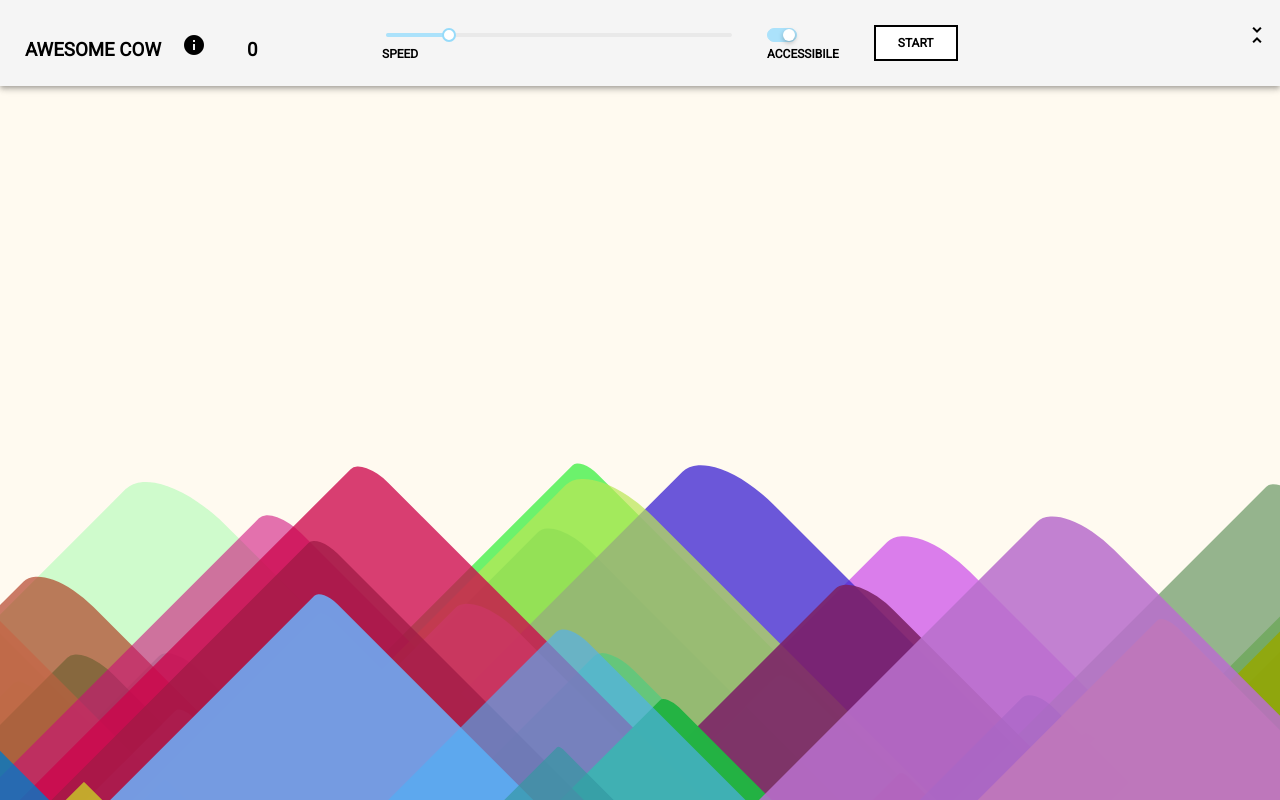
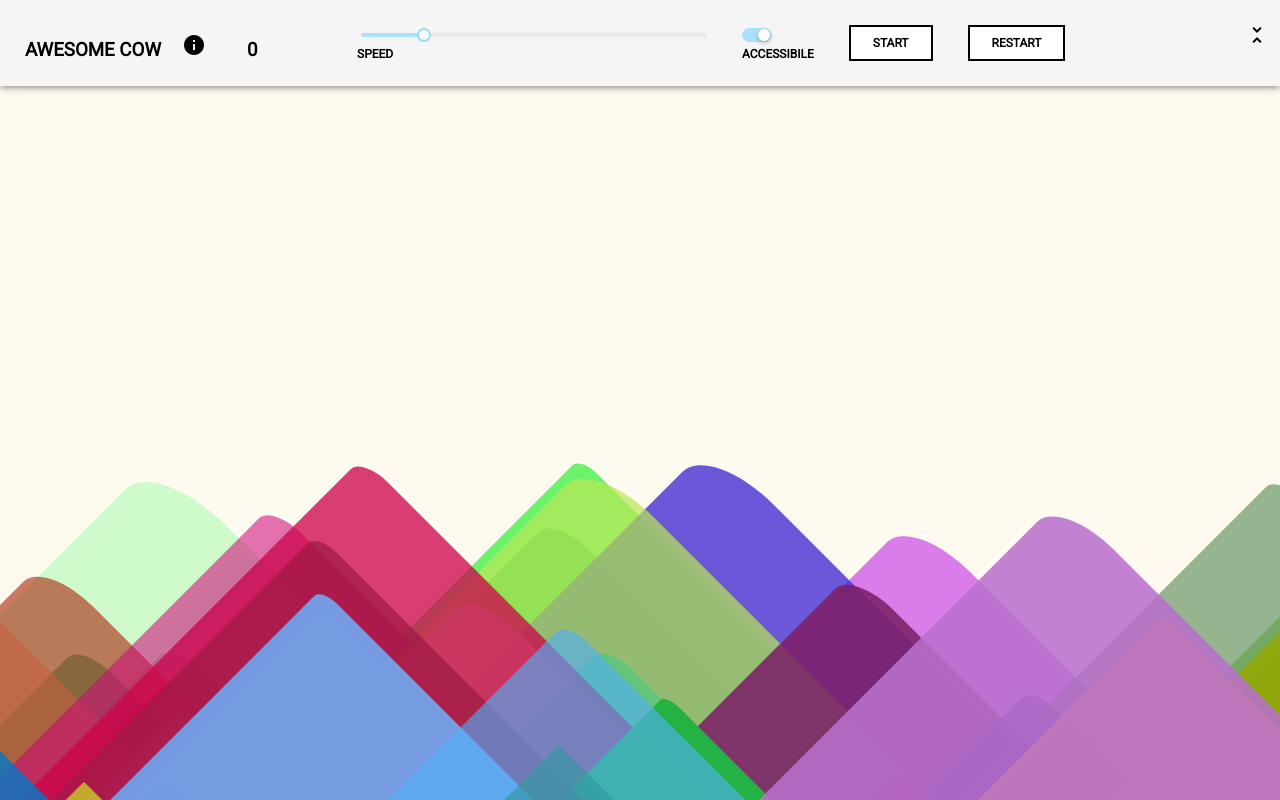
Before and after one commit to mlinvilleengler/dots, a React (Create React App) app: page / in a window 1280 px wide. Built offline with nearby package versions, Linux system fonts and the light colour scheme.

Commit message:
feat(toolbar): restart button

```diff
--- a/src/components/Toolbar.js
+++ b/src/components/Toolbar.js
@@ -1,6 +1,7 @@
 import React, { Component } from 'react'
 import { connect } from 'react-redux'
 import {
+  restart,
   toggleGameActiveState,
   toggleInfoVisibility
 } from '../redux/control-actions'
@@ -21,6 +22,7 @@ const mapStateToProps = ({
   buttonText: gameActive
     ? config.content.toolbar.pauseText
     : config.content.toolbar.startText,
+  restartText: config.content.toolbar.restartText,
   expandIcon: config.content.toolbar.expandIcon,
   minimizeIcon: config.content.toolbar.minimizeIcon,
   infoIcon: config.content.toolbar.infoIcon
@@ -28,6 +30,7 @@ const mapStateToProps = ({
 
 const mergeProps = (stateProps, dispatchProps) => ({
   ...stateProps,
+  restart: () => dispatchProps.dispatch(restart()),
   toggleGameState: () => dispatchProps.dispatch(toggleGameActiveState()),
   toggleInfoVisibility: () =>
     dispatchProps.dispatch(toggleInfoVisibility(stateProps.infoVisibility))
@@ -46,10 +49,12 @@ class _Toolbar extends Component {
   render () {
     const {
       animatingScore,
+      restart,
       toggleGameState,
       toggleInfoVisibility,
       header,
       buttonText,
+      restartText,
       expandIcon,
       minimizeIcon,
       infoIcon
@@ -78,6 +83,9 @@ class _Toolbar extends Component {
           <button className='toolbar_button' onClick={toggleGameState}>
             {buttonText}
           </button>
+          <button className='toolbar_button' onClick={restart}>
+            {restartText}
+          </button>
         </React.Fragment>
       )
     }
@@ -92,7 +100,7 @@ class _Toolbar extends Component {
         </button>
         <h3
           className='toolbar_text'
-          style={{ minWidth: '100px' }}
+          style={{ minWidth: '75px' }}
           aria-label='total game points'
         >
           {animatingScore}
--- a/src/config.js
+++ b/src/config.js
@@ -8,6 +8,7 @@ export const config = Object.freeze({
       header: 'AWESOME COW',
       startText: 'START',
       pauseText: 'PAUSE',
+      restartText: 'RESTART',
       sliderLabel: 'SPEED',
       switchLabel: 'ACCESSIBILE',
       infoIcon: <i className='material-icons'>info</i>,
--- a/src/redux/control-actions.js
+++ b/src/redux/control-actions.js
@@ -20,6 +20,11 @@ const removeFocusStyleTag = () => {
   const styleTag = document.getElementById(DOT_ACCESSIBILITY)
   styleTag && styleTag.parentNode.removeChild(styleTag)
 }
+
+export const restart = speed => ({
+  type: SET_STATE,
+  data: { dots: [], score: 0, animatingScore: 0 }
+})
 
 export const toggleInfoVisibility = infoVisibility => ({
   type: SET_STATE,
```
